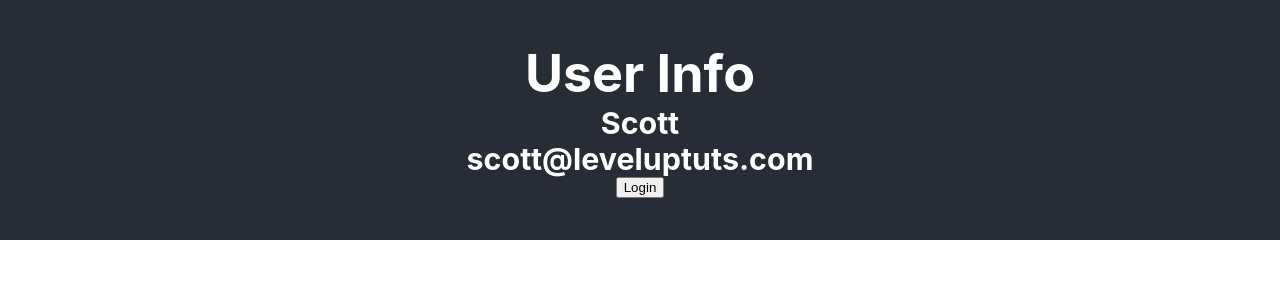
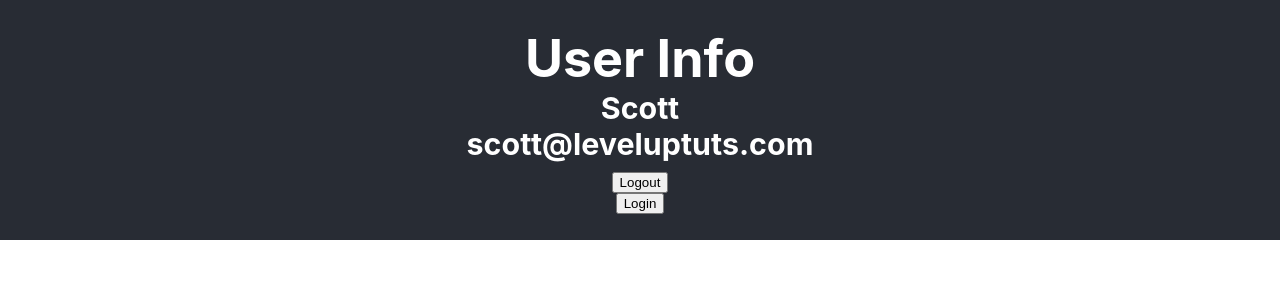
Before and after one commit to gerhynes/level-2-react, a React (Create React App) app: page / in a window 1280 px wide. Shown: the top 300 px of the page. Built offline with nearby package versions, Linux system fonts and the light colour scheme.

Commit message:
USe Context to update user data

```diff
--- a/src/App.js
+++ b/src/App.js
@@ -12,11 +12,19 @@
     email: "scott@leveluptuts.com"
   };
 
+  logout = () =>
+    this.setState({
+      id: null,
+      name: "",
+      email: ""
+    });
+
   render() {
     return (
       <UserContext.Provider
         value={{
-          user: this.state
+          user: this.state,
+          logout: this.logout
         }}
       >
         {this.props.children}
--- a/src/User.js
+++ b/src/User.js
@@ -10,6 +10,7 @@
             <h1>User Info</h1>
             <h3>{context.user.name}</h3>
             <h3>{context.user.email}</h3>
+            <button onClick={context.logout}>Logout</button>
           </div>
         )}
       </UserContext.Consumer>
```
